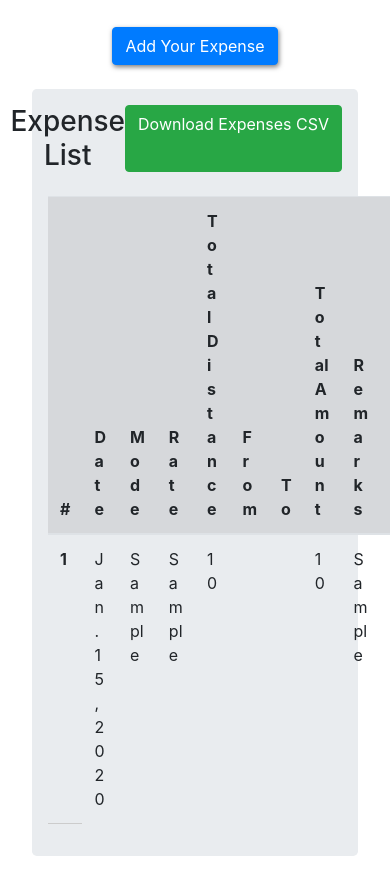
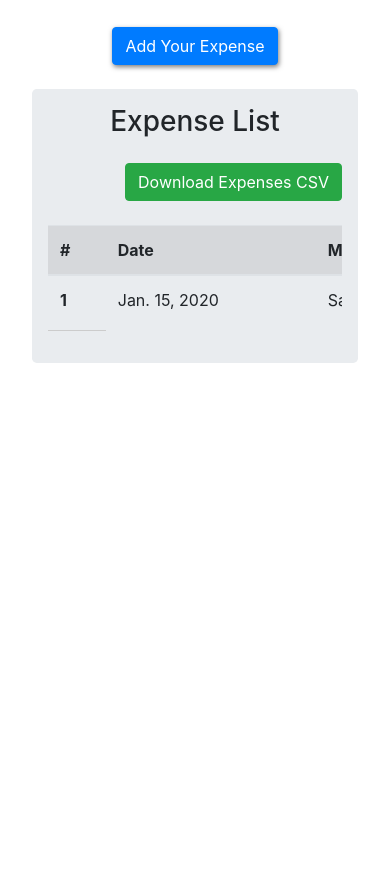
Before and after one commit to Devanshvora03/sales, a Django app: page /expense/ in a window 390 px wide. Shown: the part 56-947 px from the top of the page. After the commit the page ends 419 px from the top, so only its background shows below. Run offline with Django 3.2, Linux system fonts and the light colour scheme; a user stored in the database is signed in; tables that the repository leaves empty hold one stand-in row (values such as "Sample post"); some libraries are stand-ins or nearby versions.

Commit message:
expense page responsive complete

```diff
--- a/static/css/expense.css
+++ b/static/css/expense.css
@@ -10,6 +10,32 @@
 /* body {
   padding: 0.2em 2em;
 } */
+@media (max-width: 1199.98px) {
+  .container2{
+    width: 100%;
+    margin: 0 auto;
+    overflow-x: auto!important;
+    white-space: nowrap;
+  }
+
+  .content2{
+    width: 1400px;
+  }
+
+  .content2 div {
+    display: inline-block;
+    width: 200px;
+    height: 200px;
+    margin-right: 10px;
+  }
+  .title2{
+    justify-content: center!important;
+  }
+}
+
+.width-72{
+  width: 11%;
+}
 .pad-2 {
   padding: 0.2em 2em;
 }
@@ -88,9 +114,9 @@ table.fold-table > tbody > tr.fold.open {
   padding: 2rem!important;
 }
 
-.form-group{
+/* .form-group{
 
-}
+} */
 
 .border1{
   border-radius: 15px;
--- a/templates/users/expense.html
+++ b/templates/users/expense.html
@@ -104,9 +104,11 @@
 
         {% if expenses %}
 
-            <div class="d-flex justify-content-end mb-4">
-            <h3 class="text-center m-auto">Expense List</h3> <a href="{% url 'download-expenses-csv' %}" class ="d-flex justify-content-end " > <div class="btn btn-success ">Download Expenses CSV</div> </a> </div>
-
+        <h3 class="text-center m-auto">Expense List</h3>
+            <div class="d-flex justify-content-end my-4 title2">
+            <a href="{% url 'download-expenses-csv' %}"> <div class="btn btn-success ">Download Expenses CSV</div> </a> </div>
+            <div class="container2">
+        <div class="content2">
             <table class="table mx-auto" style="word-break: break-word;">
                 <thead class="table-secondary">
                 <tr>
@@ -144,6 +146,8 @@
                     {% endfor %}
                 </tbody>
             </table>
+        </div>
+        </div>
             </div>
             {% endif %}
 
```
